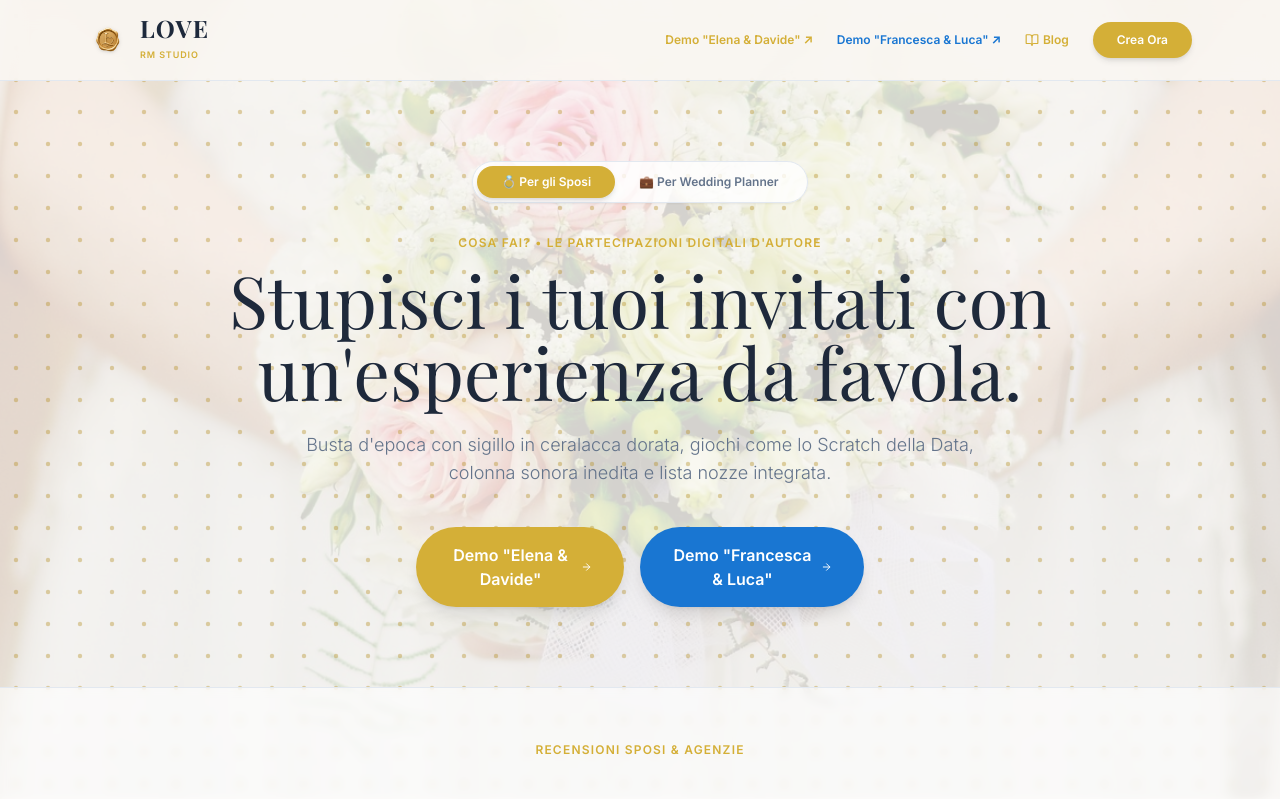
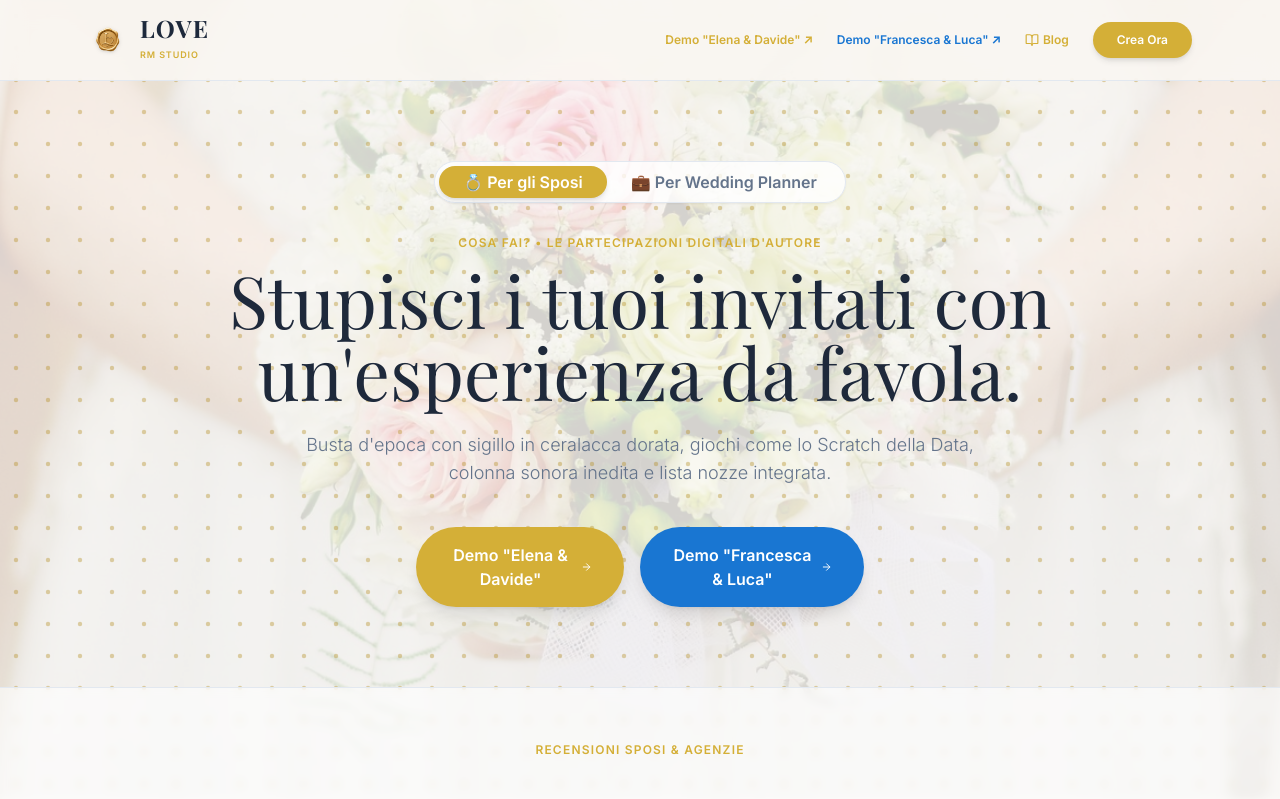
Before and after one commit to Rickym2025/love, a Next.js app: page / in a window 1280 px wide. Shown: the top 799 px of the page. Built offline with nearby package versions, Linux system fonts and the light colour scheme; no server answers; a web font is replaced by a local one.

Commit message:
Update globals.css

```diff
--- a/src/app/globals.css
+++ b/src/app/globals.css
@@ -6,18 +6,20 @@
   --bg-cream: #FAF7F2;
   --text-dark: #1E293B;
   --gold-accent: #D4AF37;
-  --burgundy: #8B1E24;
 }
 
-body {
+/* REGOLE DI CONFORMITÀ GOOGLE SEO MOBILE (MINIMO 16PX PER I TESTI) */
+html, body {
+  font-size: 16px !important; /* Previene penalizzazioni Google */
   color: #1E293B;
   background-color: #FAF7F2;
   font-family: 'Inter', sans-serif;
   overflow-x: hidden;
+  scroll-behavior: smooth;
 }
 
-html {
-  scroll-behavior: smooth;
+input, select, textarea, button {
+  font-size: 16px !important; /* Previene lo zoom automatico su iPhone/iOS */
 }
 
 /* Texture carta stropicciata / pergamena */
@@ -61,7 +63,7 @@ html {
 .orbit-wrapper { position: absolute; width: 64px; height: 64px; transform: translate(-50%, -50%); }
 .orbit-item { position: relative; width: 100%; height: 100%; animation: counter-rotation 40s linear infinite; transform-origin: center; }
 .orbit-link { display: flex; width: 100%; height: 100%; border-radius: 50%; border: 1px solid rgba(212, 175, 55, 0.2); transition: 0.3s; align-items: center; justify-content: center; overflow: hidden; }
-.orbit-link:hover { border-color: #8B1E24; box-shadow: 0 0 15px rgba(139, 30, 36, 0.3); }
+.orbit-link:hover { border-color: #D4AF37; box-shadow: 0 0 15px rgba(212, 175, 55, 0.4); }
 .orbit-img { width: 100%; height: 100%; object-fit: contain; }
 .orbit-center-photo { position: absolute; width: 144px; height: 144px; border-radius: 50%; border: 4px solid #D4AF37; padding: 4px; background: #FAF7F2; box-shadow: 0 10px 30px rgba(0,0,0,0.1); z-index: 15; }
 .orbit-center-photo img { width: 100%; height: 100%; object-fit: cover; border-radius: 50%; }
```
